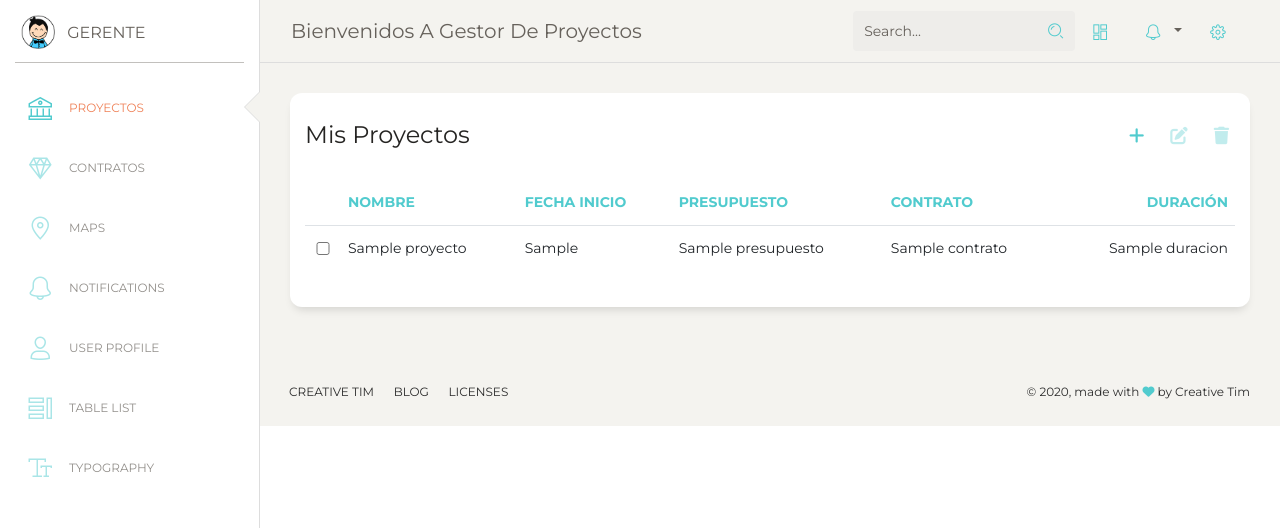
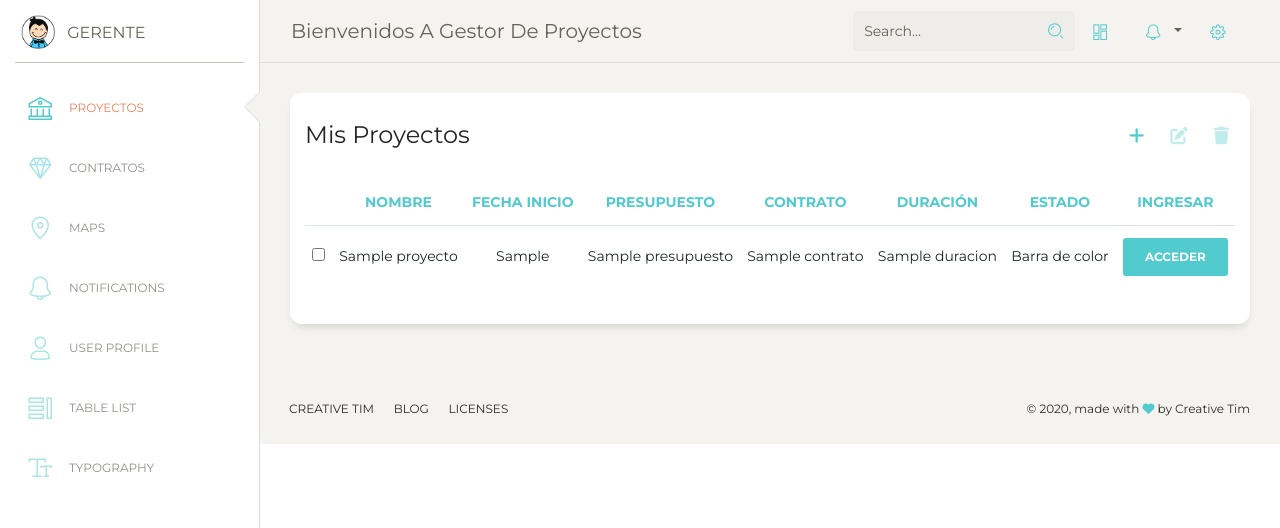
Before and after one commit to JulianVega03/AsteroideSoft, a PHP site: the page made by views/gerente/proyectos/listar.php in a window 1280 px wide. Shown: the top 528 px of the page. Run offline with PHP 8.4, Linux system fonts and the light colour scheme; tables that the repository leaves empty or names only in its code hold one stand-in row (values such as "Sample post"); the template is opened without the code that fills it: most values are stand-ins (such as "Sample title", 1, 10 or a date in 2020); data that the repository does not hold is empty; some libraries are stand-ins or nearby versions.

Commit message:
centrando elementos de la tabla

```diff
--- a/views/gerente/proyectos/listar.php
+++ b/views/gerente/proyectos/listar.php
@@ -20,7 +20,7 @@
                     </div>
                     <div class="card-body">
                         <div class="table-responsive">
-                            <table class="table">
+                            <table class="table text-center">
                                 <thead class=" text-primary">
                                     <th>
 
@@ -37,8 +37,14 @@
                                     <th>
                                         Contrato
                                     </th>
-                                    <th class="text-right">
+                                    <th >
                                         Duración
+                                    </th>
+                                    <th >
+                                        Estado
+                                    </th>
+                                    <th >
+                                        Ingresar
                                     </th>
                                 </thead>
                                 <tbody>
@@ -46,7 +52,7 @@
                                     foreach ($listProyectos as $proyecto) {
                                     ?>
                                         <tr>
-                                            <td><input type="checkbox" class="form-control"></td>
+                                            <td><input type="checkbox" ></td>
                                             <td>
                                                 <?= $proyecto->getNombre() ?>
                                             </td>
@@ -59,8 +65,14 @@
                                             <td>
                                                 <?= $proyecto->getContrato() ?>
                                             </td>
-                                            <td class="text-right">
+                                            <td >
                                                 <?= $proyecto->getDuracion() ?>
+                                            </td>
+                                            <td >
+                                                Barra de color
+                                            </td>
+                                            <td>
+                                                <button type="button" class="btn btn-primary">Acceder</button>
                                             </td>
                                         </tr>
 
--- a/views/gerente/templates/navbar.php
+++ b/views/gerente/templates/navbar.php
@@ -49,7 +49,7 @@
                     </div>
                 </li>
                 <li class="nav-item">
-                    <a class="nav-link btn-rotate" href="javascript:;">
+                    <a class="nav-link btn-rotate" href="<?=URL?>index/logout">
                         <i class="nc-icon nc-settings-gear-65"></i>
                         <p>
                             <span class="d-lg-none d-md-block">Account</span>
```
